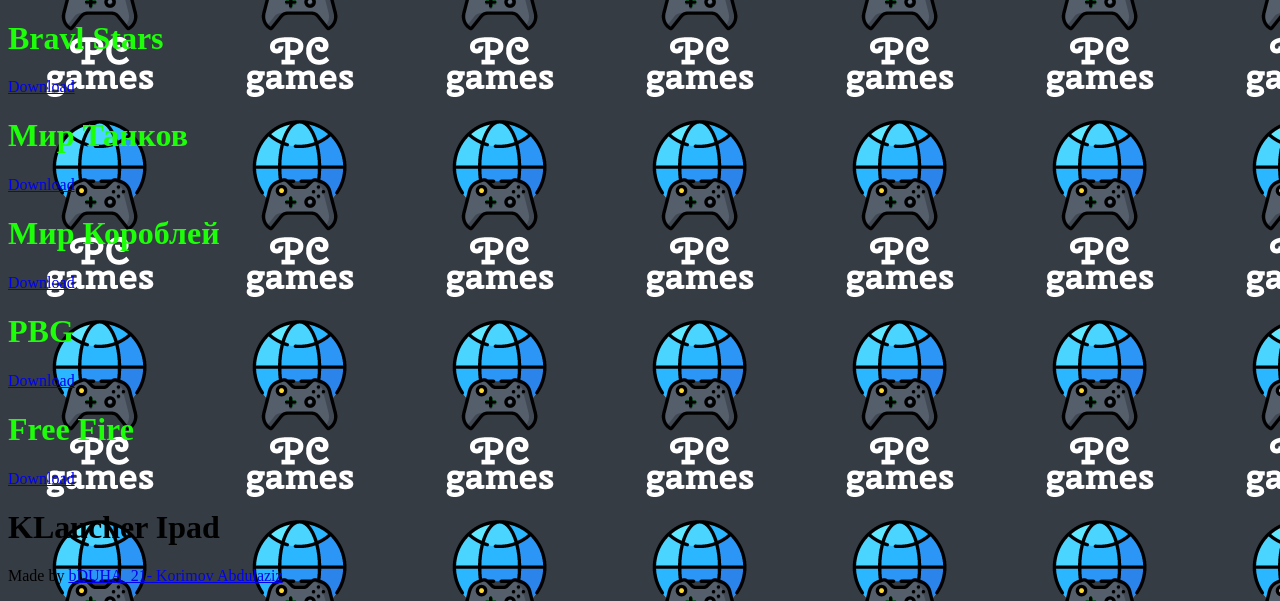
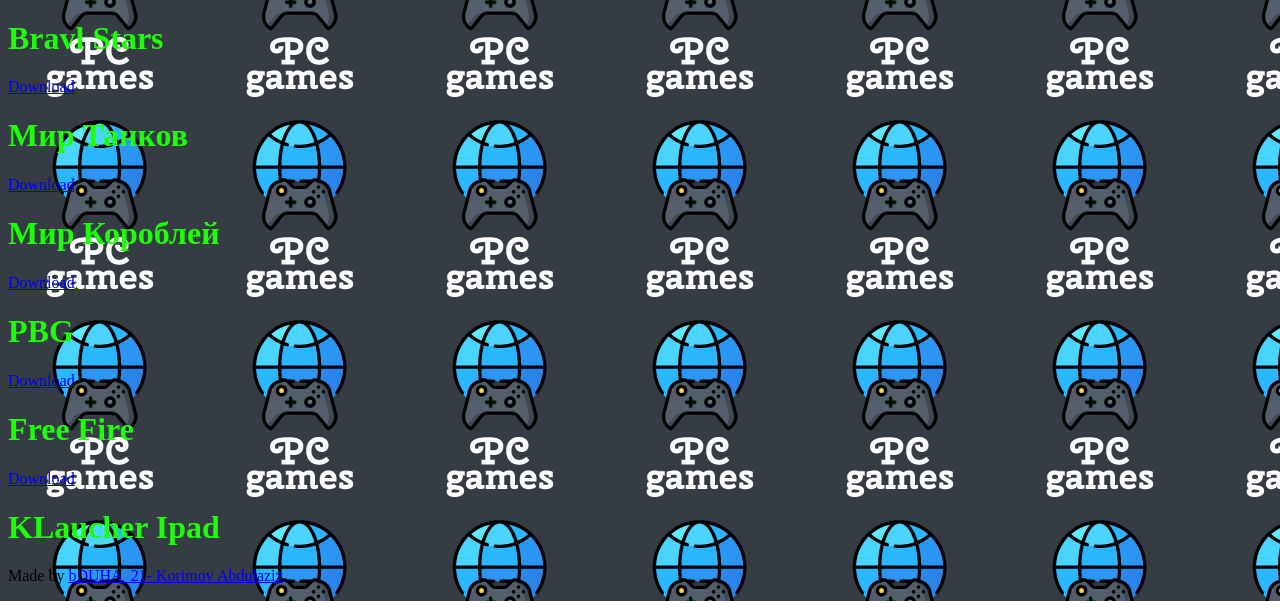
Before and after one commit to bDUHA21/PC, a plain HTML site: page index.html in a window 1280 px wide. Shown: the part 687-1288 px from the top of the page. Drawn offline with Linux system fonts and the light colour scheme.

Commit message:
Add files via upload

```diff
--- a/index.html
+++ b/index.html
@@ -31,7 +31,7 @@
     <a href="GLP_installer_1000218273_com.tencent.ig.exe" download="">Download</a>
     <h1 class="a">Free Fire</h1>
     <a href="GLP_installer_1000218280_com.dts.freefireth.exe" download="">Download</a>
-<h1>KLaucher Ipad</h1>
+<h1 class="a">KLaucher Ipad</h1>
 <a href="KLSetup (4).apk"></a>
     <p id="a1018806">Made by <a href="Index2.html">bDUHA_21- Korimov Abdulaziz</a> </p>
 
```
